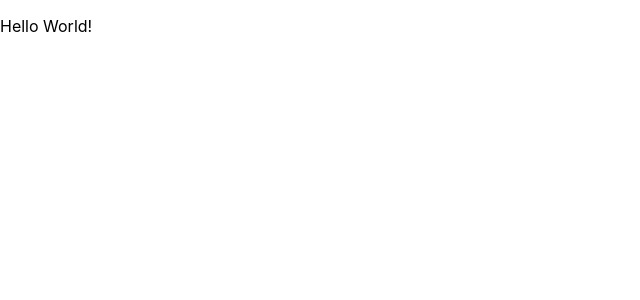
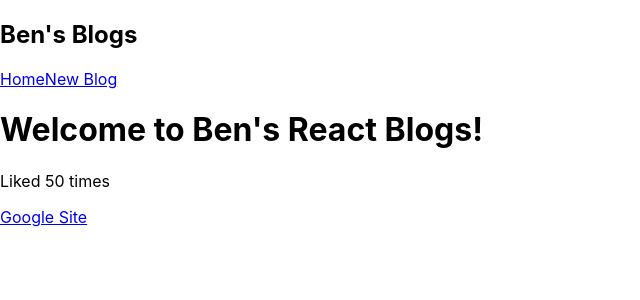
Before and after one commit to Ben8120/react-site, a React (Create React App) app: page / in a window 1280 px wide. Shown: the top 300 px of the page, without its empty margins (0-640 px from the left). Built offline with nearby package versions, Linux system fonts and the light colour scheme.

Commit message:
added component folders for custom components

```diff
--- a/src/App.js
+++ b/src/App.js
@@ -1,7 +1,18 @@
+import Navbar from "./components/Navbar";
+
 function App() {
+  const title = "Welcome to Ben's React Blogs!";
+  const likes = 50;
+  const person = { name: 'Ben', age: 22 };
+  const link = "https://www.google.com";
+
   return (
     <div>
-      <p>Hello World!</p>
+    <Navbar />
+      <h1>{title}</h1>
+      <p>Liked {likes} times</p>
+
+      <a href={ link }>Google Site</a>
     </div>
   );
 }
--- /dev/null
+++ b/src/components/Navbar.js
@@ -0,0 +1,13 @@
+const Navbar = () => {
+    return (
+        <nav className="navbar">
+            <h1>Ben's Blogs</h1>
+            <div className="links">
+                <a href="/">Home</a>
+                <a href="/">New Blog</a>
+            </div>
+        </nav>
+     );
+}
+
+export default Navbar;
```
